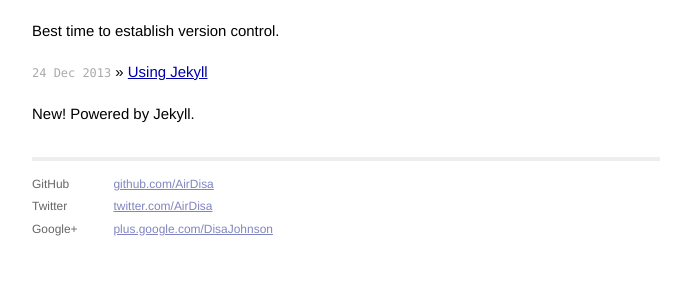
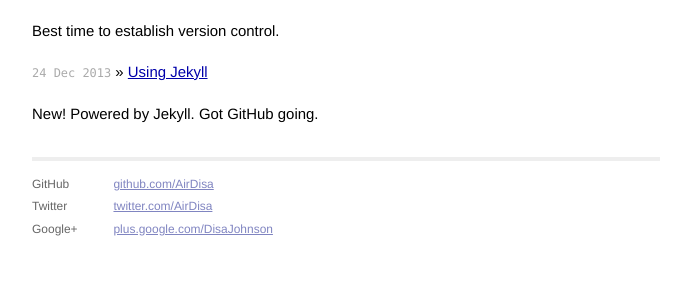
Before and after one commit to AirDisa/airdisa.github.io, a Jekyll site: the page built from index.html, in a window 1280 px wide. Shown: the part 159-457 px from the top of the page, without its empty margins (294-985 px from the left). Built offline with Jekyll 4.4.1, drawn with Linux system fonts in a browser that asks for light colours; Markdown is read by kramdown in place of the engine named in the settings.

Commit message:
[0.0.27 Blog] Rearrange folders and files

```diff
--- a/_posts/2013-12-24-using-jekyll.markdown
+++ b/_posts/2013-12-24-using-jekyll.markdown
@@ -1,9 +1,10 @@
 ---
 layout: post
 title:  "Using Jekyll"
-excerpt: "New! Powered by Jekyll."
+excerpt: "New! Powered by Jekyll. Got GitHub going."
 date:   2013-12-24 21:14:36
-categories: jekyll update
+categories: jekyll
+tags: jekyll, embed
 ---
 
 Powered by [Jekyll][jekyll] with neat code snippets:
--- a/_posts/2013-12-25-get-github-going.markdown
+++ b/_posts/2013-12-25-get-github-going.markdown
@@ -3,7 +3,8 @@
 title:  "Get GitHub Going"
 excerpt: "Best time to establish version control."
 date:   2013-12-25 06:27:57
-categories: mentor github
+categories: github
+tags: github, gist, repo, embed, mentor
 ---
 
 The best time to establish version control is beginning before the first version. Register with GitHub or refresh you familiarity with GitHub if you are already registered. GitHub is more than version control and it's where the developer community hangs out. GitHub is like the skateboard park for developers with company scouts looking for talent. No time like the present. Now's the time. Go get GitHub going.
```
Also changed, not shown: 5 other files.
